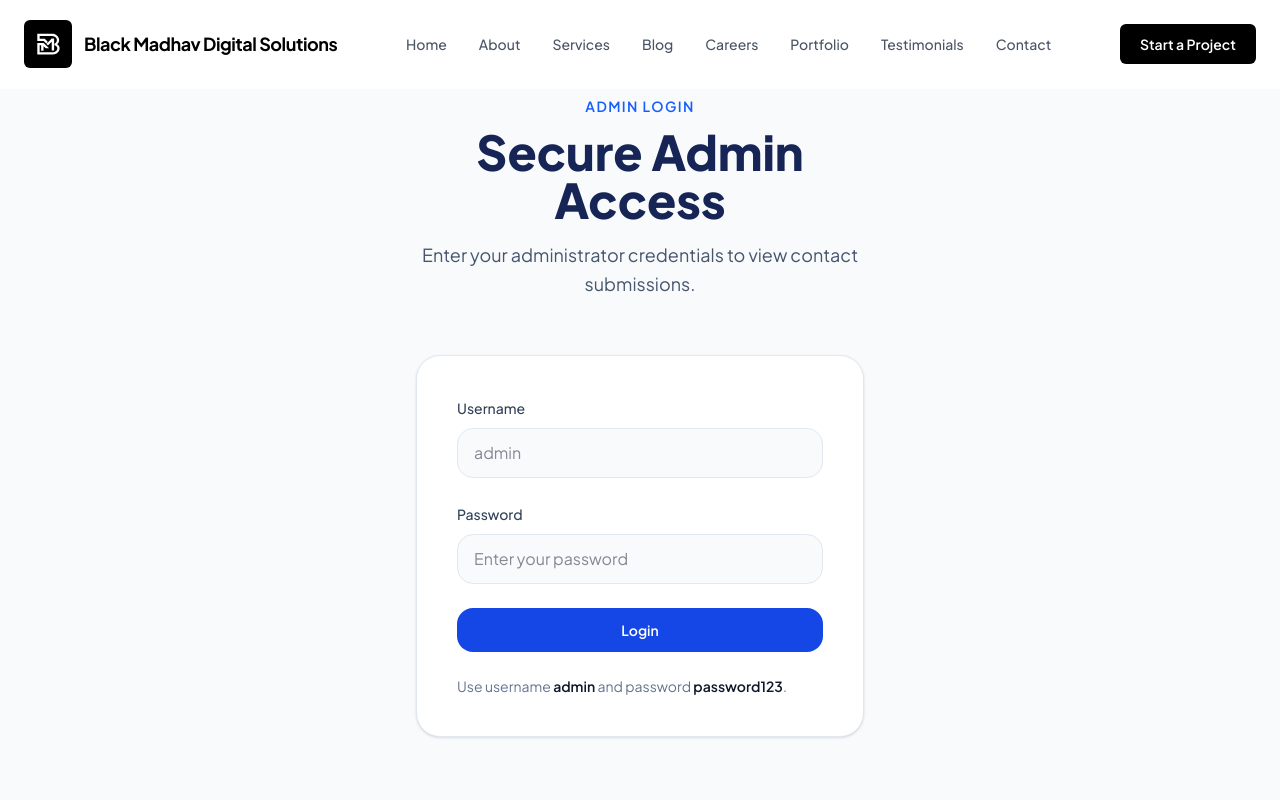
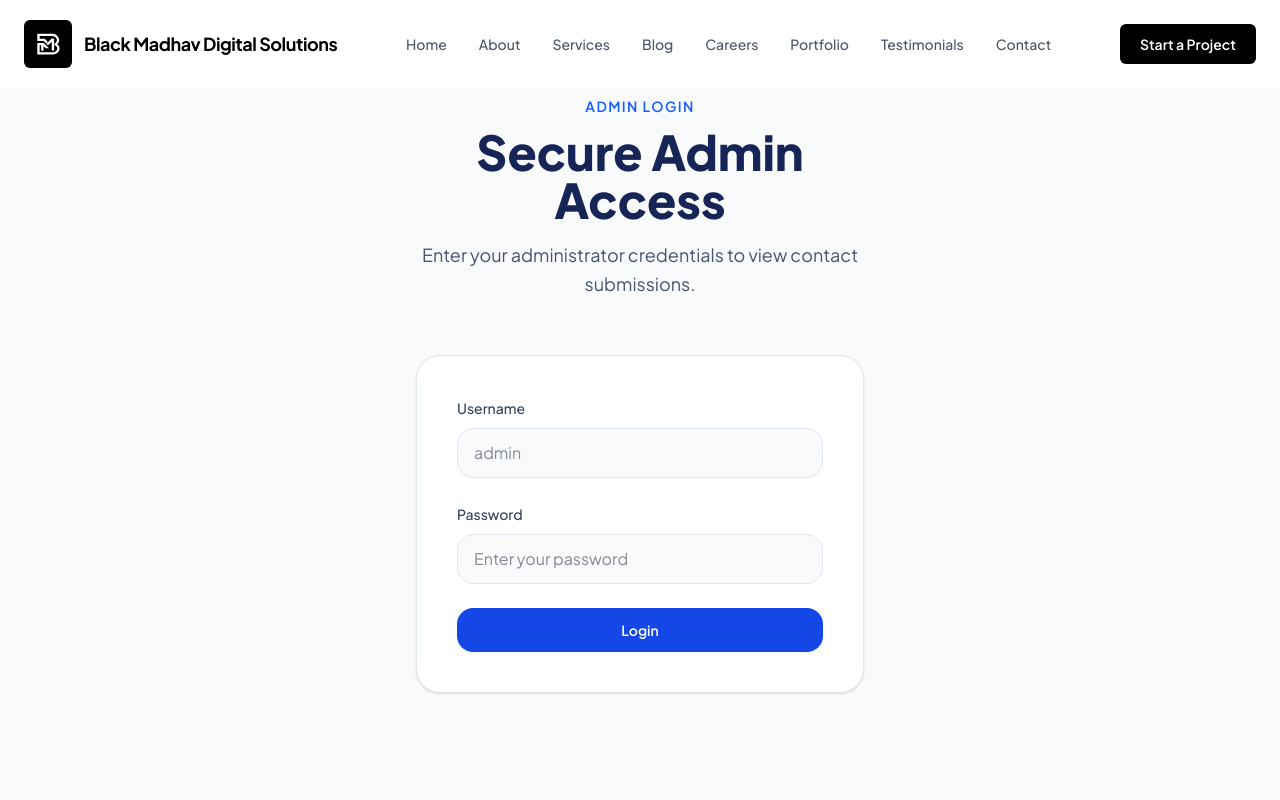
Before and after one commit to vandit0703/Black-Madhav, a React (Vite) app: page /admin in a window 1280 px wide. Shown: the top 800 px of the page. Built offline with nearby package versions, Linux system fonts and the light colour scheme.

Commit message:
Black Madhav Deploy 2

```diff
--- a/src/Admin.jsx
+++ b/src/Admin.jsx
@@ -94,7 +94,7 @@ export default function Admin() {
                 Login
               </button>
             </form>
-            <p className="mt-6 text-sm text-slate-500">
+            <p className="mt-6 text-sm text-slate-500" style={{ display: "none" }}>
               Use username <span className="font-semibold text-slate-900">admin</span> and password <span className="font-semibold text-slate-900">password123</span>.
             </p>
           </div>
```
